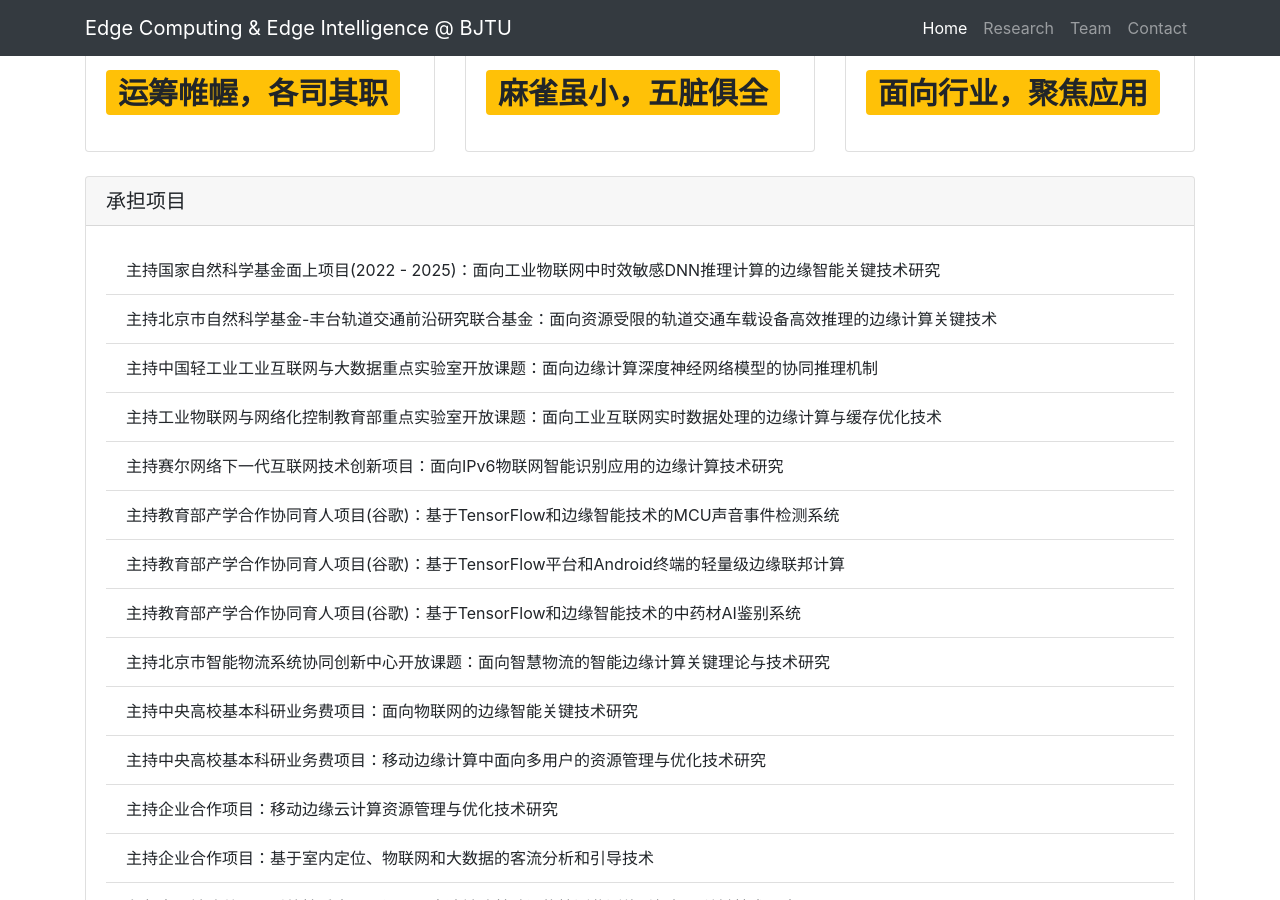
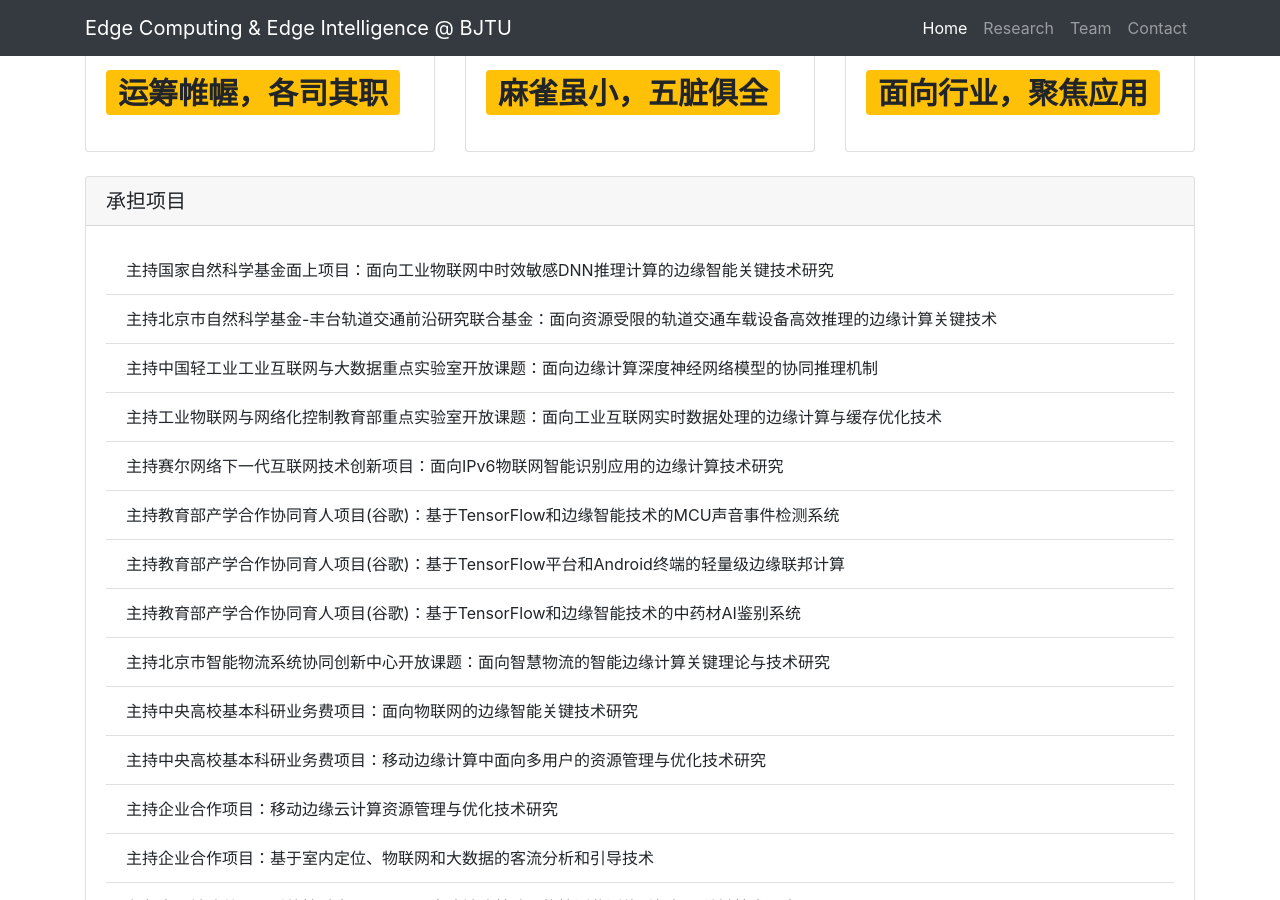
Before and after one commit to fangvv/Homepage, a Jekyll site: the page Edgecomp/index.html, which Jekyll copies as it is, in a window 1280 px wide and 900 px high, scrolled down 907 px. Built offline with Jekyll 4.4.1, drawn with Linux system fonts in a browser that asks for light colours; comment, search, counter and statistics services are not loaded.

Commit message:
remove years for faceon

```diff
--- a/Edgecomp/index.html
+++ b/Edgecomp/index.html
@@ -84,7 +84,7 @@
   <h5 class="card-header">承担项目</h5>
   <div class="card-body">
     <ul class="list-group list-group-flush">
-      <li class="list-group-item">主持国家自然科学基金面上项目(2022 - 2025)：面向工业物联网中时效敏感DNN推理计算的边缘智能关键技术研究</li>
+      <li class="list-group-item">主持国家自然科学基金面上项目：面向工业物联网中时效敏感DNN推理计算的边缘智能关键技术研究</li>
       <li class="list-group-item">主持北京市自然科学基金-丰台轨道交通前沿研究联合基金：面向资源受限的轨道交通车载设备高效推理的边缘计算关键技术</li>
       <li class="list-group-item">主持中国轻工业工业互联网与大数据重点实验室开放课题：面向边缘计算深度神经网络模型的协同推理机制</li>
       <li class="list-group-item">主持工业物联网与网络化控制教育部重点实验室开放课题：面向工业互联网实时数据处理的边缘计算与缓存优化技术</li>
```
